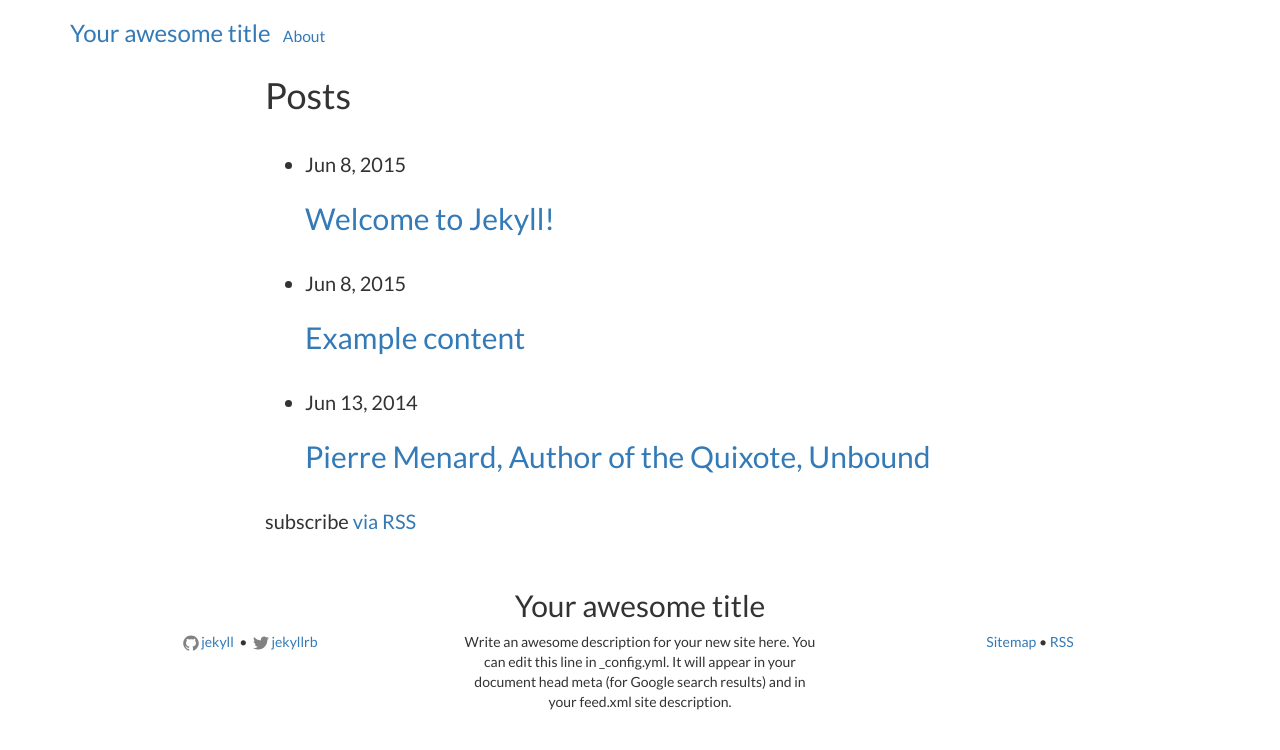
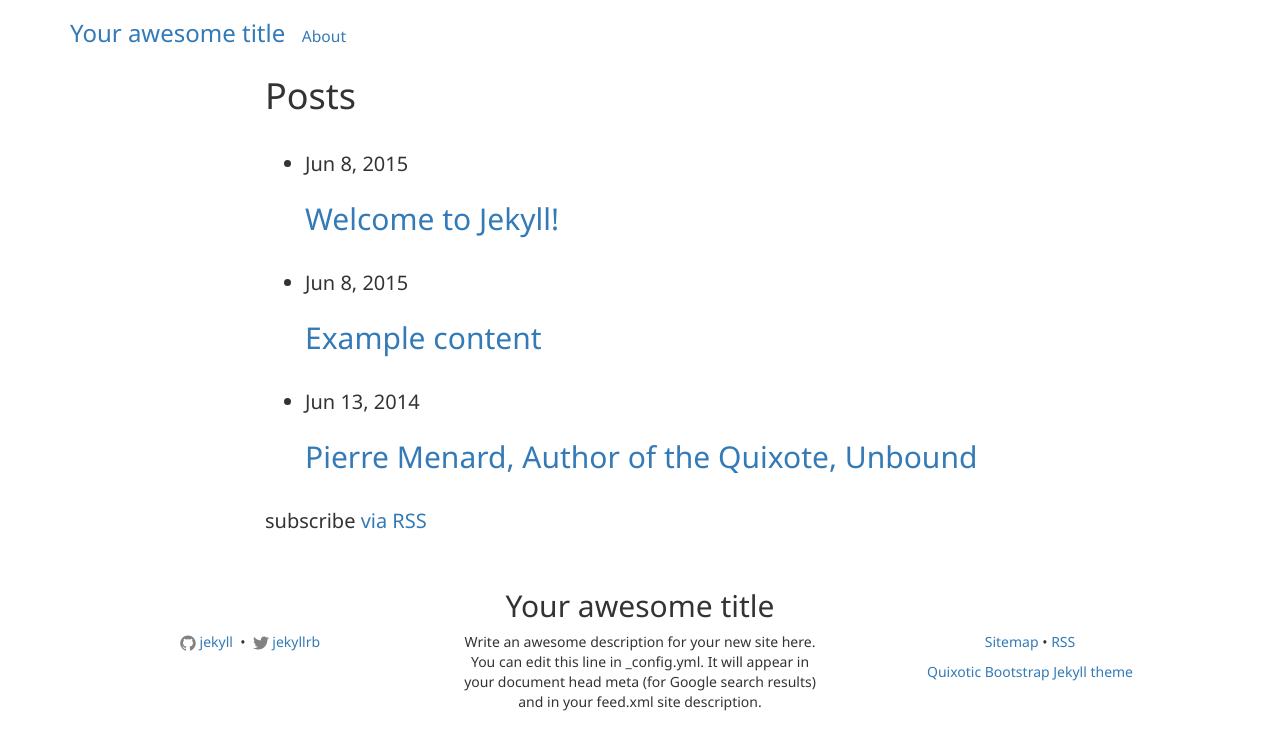
Before and after one commit to whereof-thereof/quixotic-bootstrap-jekyll, a Jekyll site: the page built from index.html, in a window 1280 px wide. Shown: the top 750 px of the page. Built offline with Jekyll 4.4.1, drawn with Linux system fonts in a browser that asks for light colours.

Commit message:
A few little things
Nothing of note.

```diff
--- a/_includes/footer.html
+++ b/_includes/footer.html
@@ -44,6 +44,7 @@
 
       <div class="col-md-4">
         <p><a href="{{ site.baseurl }}/sitemap.xml">Sitemap</a>&nbsp;•&nbsp;<a href="{{ site.baseurl }}/feed.xml">RSS</a></p>
+        <p><a href="https://github.com/whereof-thereof/quixotic-bootstrap-jekyll">Quixotic Bootstrap Jekyll theme</a></p>
       </div>
     </div>
   </div>
--- a/_includes/head.html
+++ b/_includes/head.html
@@ -8,7 +8,7 @@
 
   <link rel="stylesheet" href="{{ "/public/bootstrap/css/bootstrap.min.css" | prepend: site.baseurl }}">
   <link rel="stylesheet" href="{{ "/public/css/style.css" | prepend: site.baseurl }}">
-  <link href='http://fonts.googleapis.com/css?family=Lato' rel='stylesheet' type='text/css'>
+  <link href='http://fonts.googleapis.com/css?family=Noto+Sans:400,700' rel='stylesheet' type='text/css'>
   <link rel="canonical" href="{{ page.url | replace:'index.html','' | prepend: site.baseurl | prepend: site.url }}">
   <link rel="alternate" type="application/rss+xml" title="{{ site.title }}" href="{{ "/feed.xml" | prepend: site.baseurl | prepend: site.url }}" />
 </head>
--- a/public/css/style.scss
+++ b/public/css/style.scss
@@ -15,7 +15,7 @@
 /* general typography */
 
 body {
-    font-family: 'Lato', sans-serif;
+    font-family: 'Noto Sans', sans-serif;
     word-wrap: break-word;
 }
 
```
Also changed, not shown: README.md, 9 other files.
